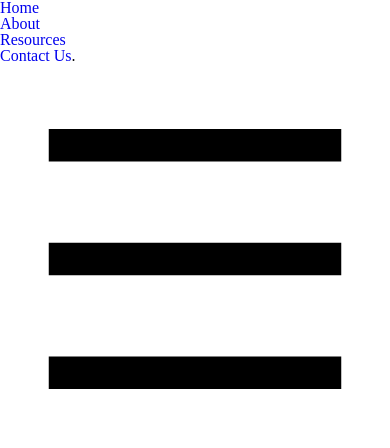
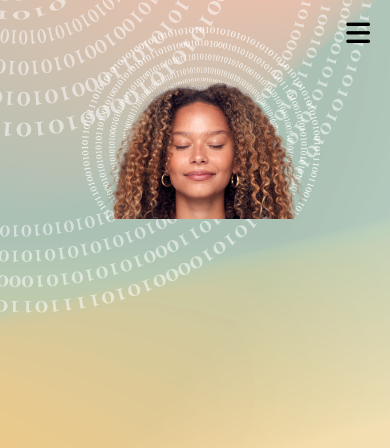
Before and after one commit to sheri-na/PrivacyAware, a plain HTML site: page index.html in a window 390 px wide. Shown: the top 448 px of the page. Drawn offline with Linux system fonts and the light colour scheme; a web font is replaced by a local one.

Commit message:
tyring to do the parralax and an animation on the hero section

```diff
--- a/index.html
+++ b/index.html
@@ -8,37 +8,49 @@
   <link href="reset.css" rel="stylesheet" type="text/css" />
   <link href="style.css" rel="stylesheet" type="text/css" />
   <link href="reset-webview.css" rel="stylesheet" type="text/css" />
+  <script src="https://kit.fontawesome.com/f6bf5ad9af.js" crossorigin="anonymous"></script>
   <link href="https://fonts.googleapis.com/css2?family=IM+Fell+French+Canon+SC&display=swap" rel="stylesheet">
 
 </head>
 
 <body>
 
-  <!--navbar-->
+  <!--Navbar-->
   <header>
-    <ul>
+    <div class = "navbar">
+    <ul class = "links">
       <li><a href = "index.html" >Home</a></li>
       <li><a href = "about.html" >About</a></li>
       <li><a href = "resources.html" >Resources</a>
-      <li><a href = "contact.html" >Contact Us</a>.
+      <li><a href = "contact.html" >Contact Us</a>
 
     </ul>
     <div class= "bx-menu">
-      <img src = "img/menu-line.svg">
+      <i class="fa-solid fa-bars"></i>
     </div>
-  </header>
+    </div>
+
+      <!--Dropdown Menu -->
+      <div class="dropdown-menu">
+        <li><a href = "index.html" >Home</a></li>
+        <li><a href = "about.html" >About</a></li>
+        <li><a href = "resources.html" >Resources</a>
+        <li><a href = "contact.html" >Contact Us</a>
+      </div>
 
     <!--- Headings --->
-  <div class = "head">
-
+    <div class = "hero">
+        <img id = "botttom-pic"src = "img/hero1.png">
+         <img id = "middle-pic"src = "img/hero2.png">
+      <img id = "top-pic"src = "img/hero3.png">
+          </div>
       <div class = "title">
         <h1 id = headline>Privacy Aware </h1>
          <h3>  </h3> <!--catchphase-->
-
-      <img  src = "img/hero-section.png">
-
+       </div>
 
     </div>
+  </header>
 
 
 
--- a/script.js
+++ b/script.js
@@ -0,0 +1,5 @@
+const dropDownMenu = document.querySelector(".dropdown-menu")
+const togglemenu = document.querySelector(".bx-menu")
+togglemenu.onclick = function(){
+  dropDownMenu.classList.toggle("open")
+}
--- a/style.css
+++ b/style.css
@@ -1,6 +1,6 @@
 *{
-text-decoration: none;
- list-style: none;
+  text-decoration: none;
+  list-style: none;
   padding:0%;
   margin: 0%;
   box-sizing: border-box;
@@ -8,19 +8,103 @@ text-decoration: none;
 html {
   height: 100%;
   width: 100%;
+}
+.navbar{
+  position: fixed;
+  width: 100%;
+  z-index: 1;
+  display: flex;
+  justify-content: flex-end;
+  align-items: right;
 
+}
+.links{
+  display: flex
+}
+.links li, .dropdown-menu li {
+ display: flex;
+  margin: 10px;
+}
+.links li a , .dropdown-menu li a{
+  color: white;
+  text-transform: uppercase;
+  font-family: "Poppins",bold, sans-serif;
+  padding: 1rem;
+  position: relative;
+}
+
+.links li a::after, .dropdown-menu li a::after {
+  content: '';
+  position: absolute;
+  bottom: 0;
+  left: 0;
+  width: 0;
+  height: 2.5px;
+  background-color: black;
+  transition: width 0.3s ease;
+}
+.dropdown-menu li a::after {
+  background-color: white;
+}
+.links li a:hover::after,.dropdown-menu li a:hover::after {
+  width: 100%;
+}
+.bx-menu{
+  color:black;
+  cursor:pointer;
+  font-size: 1.7rem;
+  margin: 10px;
+  display: none;
+  padding: 10px
+}
+.hero{
+  position: relative;
+  z-index: -1;
+}
+
+#bottom-pic, #middle-pic, #top-pic {
+  width: 100%;
+  height: auto;
+  position: absolute;
+  left: 0;
+  top: 0;
+  object-fit: cover;
+}
+
+
+  #middle-pic {
+    z-index: 2;
+  }
+  #top-pic {
+    z-index: 3;
+  }
+/* Dropdown Menu*/
+.dropdown-menu{
+  display: none;
+  position:absolute;
+  right:2rem;
+  height:0;
+  top: 4rem;
+  width: 100%;
+  max-width:15.5rem;
+  background-color: black;
+  overflow:hidden;
+}
+.dropdown-menu.open{
+  height: auto;
+}
+.dropdown-menu li{
+  display: flex;
+  justify-content: center;
+  align-items: center;
+  height: 4rem;
+}
 #image1{
   width: 100%;
   height: auto;
-
+  font-size: 2rem;
+  margin :20 px
 }
-.header{
-  position: fixed;
-  display: flex;
-  align-items: center;
-
-}
-
 #headline{
   font-family: "IM Fell French Canon SC", serif;
   font-weight: 400;
@@ -47,3 +131,22 @@ html {
   display: flex;
   flex-direction: column;
 }
+
+
+
+
+/* Responsive to Different technology*/
+@media(max-width:992px){
+.navbar .links {
+    display: none;
+  }
+  .navbar .bx-menu{
+    display:block;
+  }
+  .dropdown-menu{
+    display:block;
+  }
+  .navbar{
+    background-color: transparent;
+  }
+}
```
Also changed, not shown: img/hero-section.png (deleted), img/hero1.png (added), img/hero2.png (added), img/hero3.png (added), img/menu-line.svg (deleted). Lines whose indentation alone changed are shown as unchanged.
